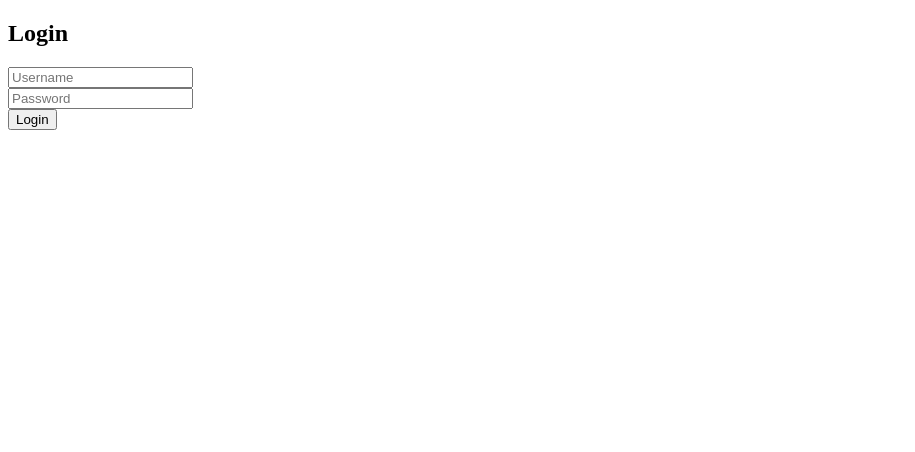
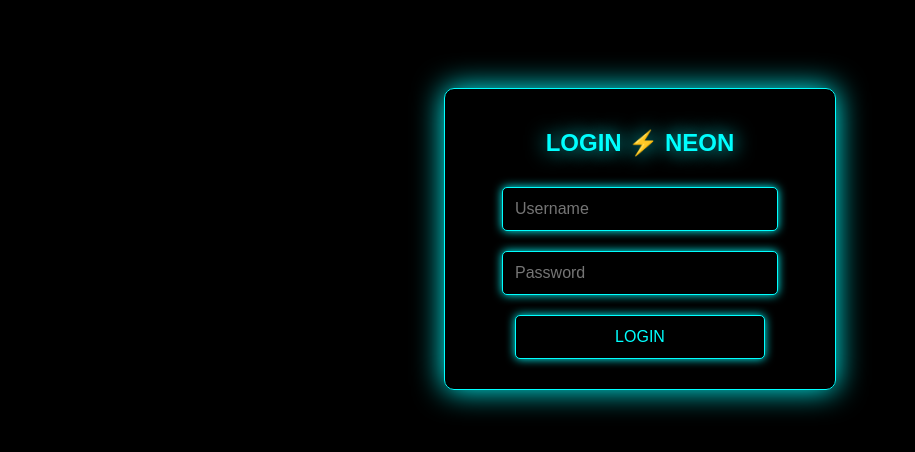
Before and after one commit to SHAGI-PROJECT/SAFE-TEAM-DATA, a website: page public/login.html in a window 1280 px wide. Shown: the whole page, without its empty margins (0-915 px from the left). Drawn offline with Linux system fonts and the light colour scheme.

Commit message:
Update login.html

```diff
--- a/public/login.html
+++ b/public/login.html
@@ -1,13 +1,64 @@
 <!DOCTYPE html>
 <html>
+<head>
+  <title>Login - Neon</title>
+
+  <style>
+    body {
+      background: black;
+      color: #0ff;
+      text-align: center;
+      padding-top: 80px;
+      font-family: Poppins, sans-serif;
+    }
+
+    .box {
+      border: 1px solid #0ff;
+      width: 350px;
+      margin: auto;
+      padding: 20px;
+      border-radius: 10px;
+      box-shadow: 0 0 30px #0ff;
+      background: rgba(0,0,0,0.3);
+    }
+
+    input, button {
+      width: 250px;
+      margin: 10px;
+      padding: 12px;
+      border-radius: 5px;
+      font-size: 16px;
+      background: black;
+      border: 1px solid #0ff;
+      color: #0ff;
+      box-shadow: 0 0 10px #0ff;
+    }
+
+    button:hover {
+      background: #0ff;
+      color: black;
+      cursor: pointer;
+      box-shadow: 0 0 20px #0ff;
+    }
+
+    h2 {
+      text-shadow: 0 0 20px #0ff;
+    }
+  </style>
+</head>
+
 <body>
-  <h2>Login</h2>
+
+<div class="box">
+  <h2>LOGIN ⚡ NEON</h2>
 
   <form id="login">
     <input id="u" placeholder="Username" required><br>
     <input id="p" type="password" placeholder="Password" required><br>
-    <button>Login</button>
+    <button>LOGIN</button>
   </form>
+</div>
+
 
 <script>
   document.getElementById("login").onsubmit = async (e) => {
@@ -15,7 +66,7 @@
 
     const res = await fetch("/login", {
       method: "POST",
-        headers: { "Content-Type": "application/json" },
+      headers: {"Content-Type": "application/json"},
       body: JSON.stringify({
         username: u.value,
         password: p.value
@@ -24,8 +75,9 @@
 
     const data = await res.json();
     if (data.success) window.location = "/index.html";
-      else alert("Login Failed!");
+    else alert("Invalid Login!");
   };
 </script>
+
 </body>
 </html>
```
Lines whose indentation alone changed are shown as unchanged.
